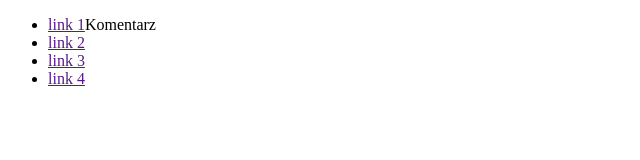
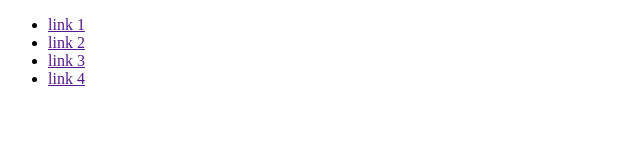
Before and after one commit to kfstart/9-struktura-html5, a plain HTML site: page index.html in a window 1280 px wide. Shown: the full height of the page, 0-640 px from the left. Drawn offline with Linux system fonts and the light colour scheme.

Commit message:
usuniecie dodatkowej zmiany

```diff
--- a/index.html
+++ b/index.html
@@ -9,7 +9,7 @@
     <nav>
         <!-- ul>li.menu-item*4>a{link $} -->
         <ul>
-            <li class="menu-item"><a href="">link 1</a>Komentarz</li>
+            <li class="menu-item"><a href="">link 1</a></li>
             <li class="menu-item"><a href="">link 2</a></li>
             <li class="menu-item"><a href="">link 3</a></li>
             <li class="menu-item"><a href="">link 4</a></li>
```
